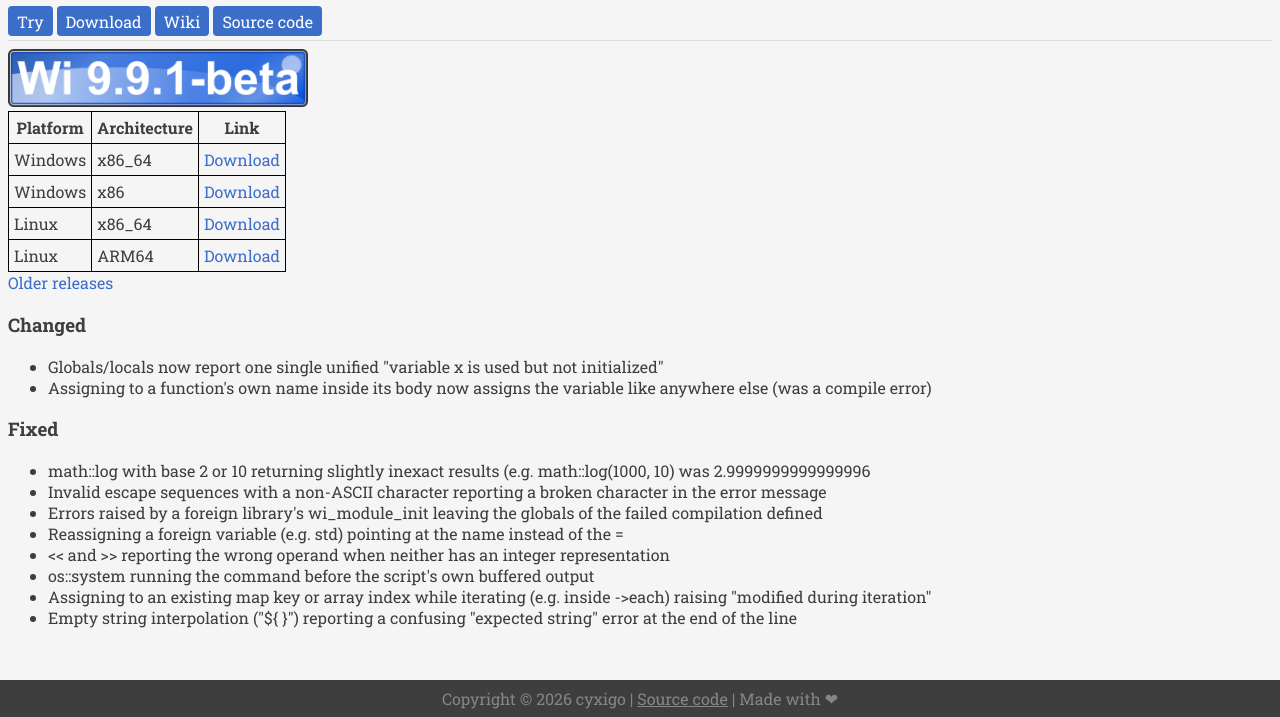
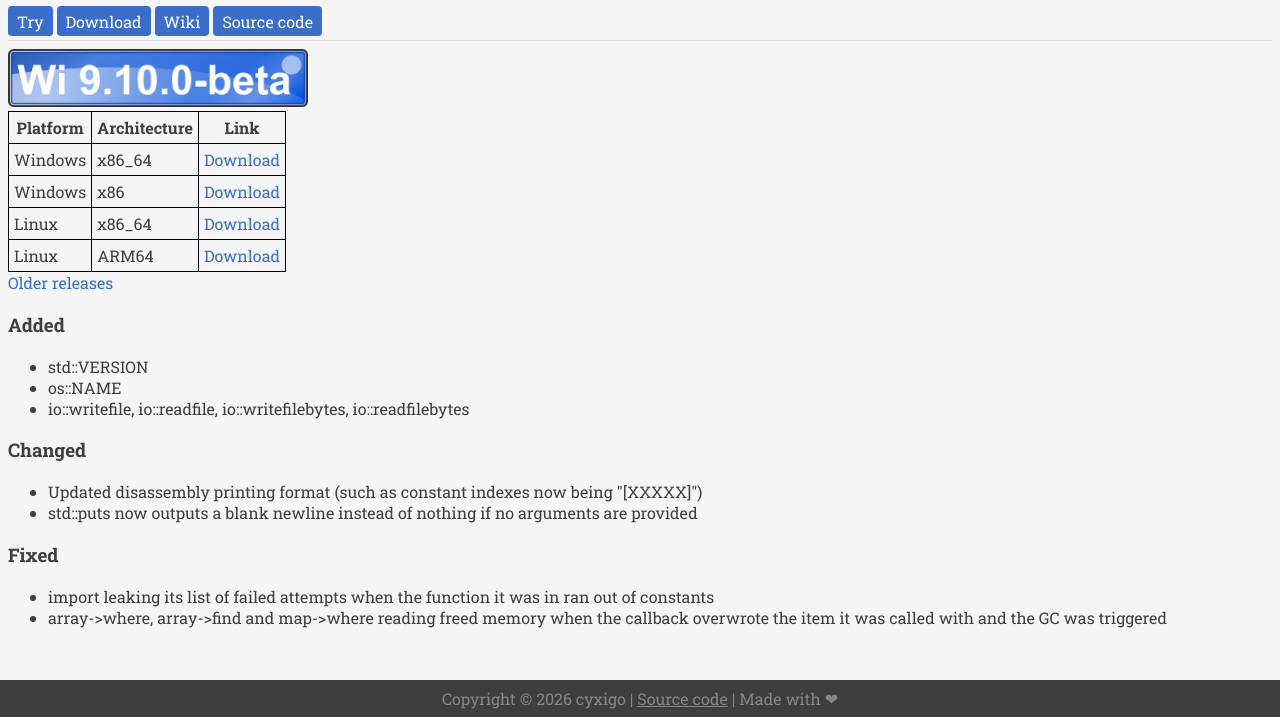
Before and after one commit to cyxigo/wi, a plain HTML site: page download.html in a window 1280 px wide. Shown: the part 83-800 px from the top of the page. Drawn offline with Linux system fonts and the light colour scheme.

Commit message:
chore: update to v9.10.0-beta

```diff
--- a/download.html
+++ b/download.html
@@ -32,7 +32,7 @@
             <a class="button" href="https://github.com/cyxigo/wi/tree/main">Source code</a>
             <hr />
 
-            <img src="res/wi-9.9.1.png" style="max-width: 300px" />
+            <img src="res/wi-9.10.0.png" style="max-width: 300px" />
             <div class="table-scroll">
                 <table>
                     <thead>
@@ -49,7 +49,7 @@
                             <td>
                                 <a
                                     class="link"
-                                    href="https://github.com/cyxigo/wi/releases/download/v9.9.1-beta/wi-windows-x86_64.zip"
+                                    href="https://github.com/cyxigo/wi/releases/download/v9.10.0-beta/wi-windows-x86_64.zip"
                                     >Download</a
                                 >
                             </td>
@@ -60,7 +60,7 @@
                             <td>
                                 <a
                                     class="link"
-                                    href="https://github.com/cyxigo/wi/releases/download/v9.9.1-beta/wi-windows-x86.zip"
+                                    href="https://github.com/cyxigo/wi/releases/download/v9.10.0-beta/wi-windows-x86.zip"
                                     >Download</a
                                 >
                             </td>
@@ -71,7 +71,7 @@
                             <td>
                                 <a
                                     class="link"
-                                    href="https://github.com/cyxigo/wi/releases/download/v9.9.1-beta/wi-linux-x86_64.zip"
+                                    href="https://github.com/cyxigo/wi/releases/download/v9.10.0-beta/wi-linux-x86_64.zip"
                                     >Download</a
                                 >
                             </td>
@@ -82,7 +82,7 @@
                             <td>
                                 <a
                                     class="link"
-                                    href="https://github.com/cyxigo/wi/releases/download/v9.9.1-beta/wi-linux-arm64.zip"
+                                    href="https://github.com/cyxigo/wi/releases/download/v9.10.0-beta/wi-linux-arm64.zip"
                                     >Download</a
                                 >
                             </td>
@@ -92,41 +92,27 @@
             </div>
             <a class="link" href="https://github.com/cyxigo/wi/releases">Older releases</a>
 
+            <h3>Added</h3>
+            <ul>
+                <li>std::VERSION</li>
+                <li>os::NAME</li>
+                <li>io::writefile, io::readfile, io::writefilebytes, io::readfilebytes</li>
+            </ul>
+
             <h3>Changed</h3>
             <ul>
-                <li>Globals/locals now report one single unified "variable x is used but not initialized"</li>
-                <li>
-                    Assigning to a function's own name inside its body now assigns the variable like anywhere else
-                    (was a compile error)
-                </li>
+                <li>Updated disassembly printing format (such as constant indexes now being "[XXXXX]")</li>
+                <li>std::puts now outputs a blank newline instead of nothing if no arguments are provided</li>
             </ul>
 
             <h3>Fixed</h3>
             <ul>
                 <li>
-                    math::log with base 2 or 10 returning slightly inexact results (e.g. math::log(1000, 10) was
-                    2.9999999999999996
+                    import leaking its list of failed attempts when the function it was in ran out of constants
                 </li>
                 <li>
-                    Invalid escape sequences with a non-ASCII character reporting a broken character in the error
-                    message
-                </li>
-                <li>
-                    Errors raised by a foreign library's wi_module_init leaving the globals of the failed
-                    compilation defined
-                </li>
-                <li>Reassigning a foreign variable (e.g. std) pointing at the name instead of the =</li>
-                <li>
-                    &lt;&lt; and &gt;&gt; reporting the wrong operand when neither has an integer representation
-                </li>
-                <li>os::system running the command before the script's own buffered output</li>
-                <li>
-                    Assigning to an existing map key or array index while iterating (e.g. inside ->each) raising
-                    "modified during iteration"
-                </li>
-                <li>
-                    Empty string interpolation ("${ }") reporting a confusing "expected string" error at the end of
-                    the line
+                    array->where, array->find and map->where reading freed memory when the callback overwrote the
+                    item it was called with and the GC was triggered
                 </li>
             </ul>
         </div>
```
Also changed, not shown: res/wi-9.10.0.png (added), res/wi-9.9.1.png (deleted), 1 other file.
